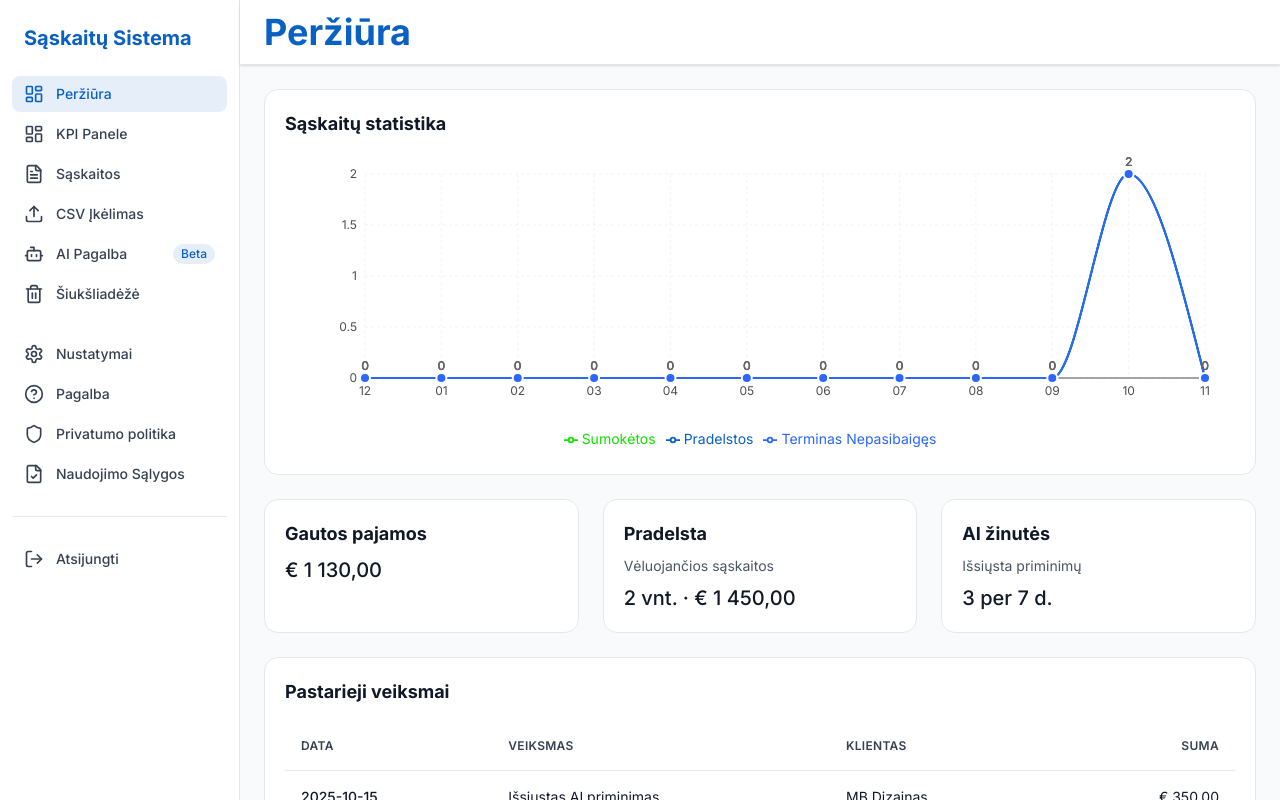
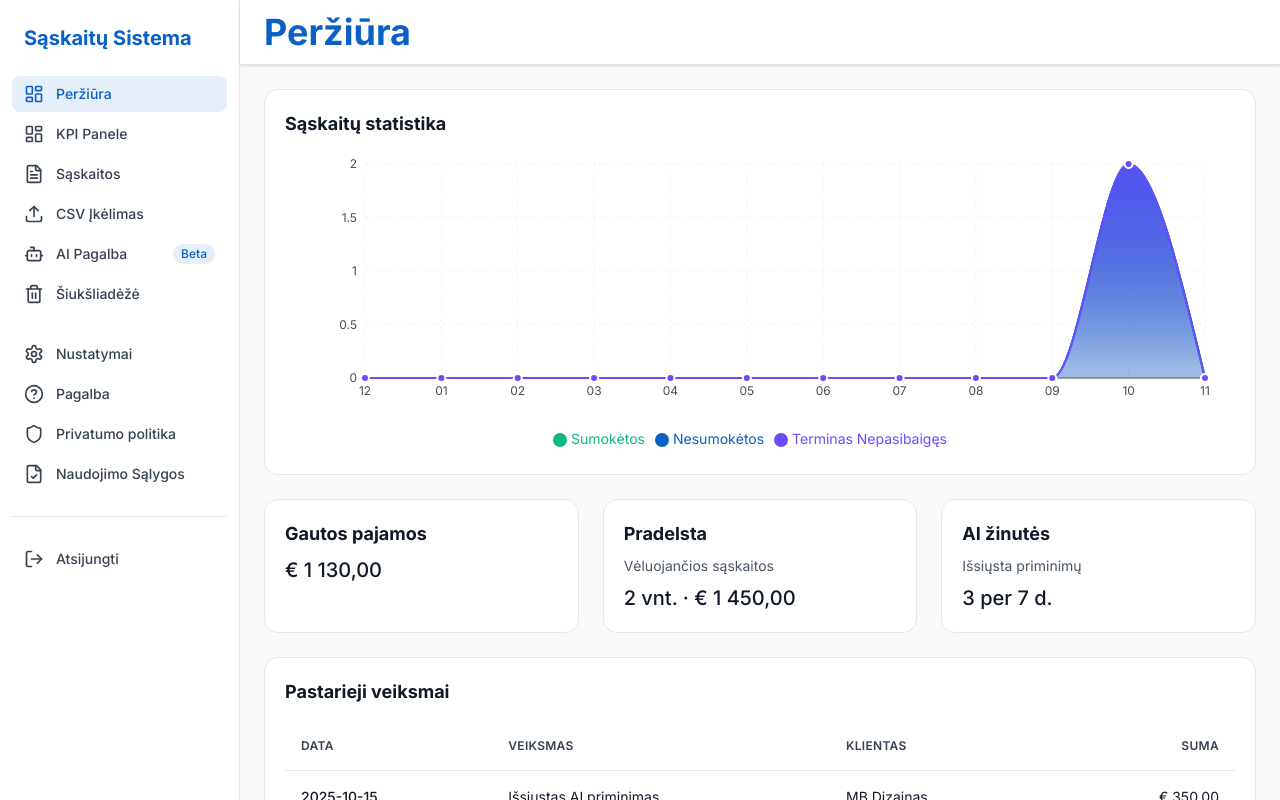
Before and after one commit to arunasjusas/figma, a React (Vite) app: page /login in a window 1280 px wide. Both pictures are taken after typing "name@example.com", "Sample123" into the empty fields and a click on the button "Prisijungti". Shown: the top 800 px of the page. Built offline with nearby package versions, Linux system fonts and the light colour scheme.

Commit message:
feat: convert statistics chart to area chart with colors matching design

```diff
--- /dev/null
+++ b/src/components/charts/AreaChart.tsx
@@ -0,0 +1,78 @@
+import { AreaChart as RechartsAreaChart, Area, XAxis, YAxis, CartesianGrid, Tooltip, Legend, ResponsiveContainer } from 'recharts';
+import { colors } from '@/lib/design-tokens';
+
+interface AreaChartProps {
+  data: Array<Record<string, string | number>>;
+  areas: Array<{
+    dataKey: string;
+    name: string;
+    strokeColor: string;
+    fillColor: string;
+    fillGradientId: string;
+  }>;
+  xAxisKey: string;
+  height?: number;
+}
+
+/**
+ * Area chart component using Recharts
+ * Configured to match design system specifications with filled areas
+ */
+export function AreaChart({ data, areas, xAxisKey, height = 400 }: AreaChartProps) {
+  return (
+    <ResponsiveContainer width="100%" height={height}>
+      <RechartsAreaChart
+        data={data}
+        margin={{ top: 10, right: 30, left: 20, bottom: 5 }}
+      >
+        <defs>
+          {areas.map((area) => (
+            <linearGradient key={area.fillGradientId} id={area.fillGradientId} x1="0" y1="0" x2="0" y2="1">
+              <stop offset="5%" stopColor={area.fillColor} stopOpacity={0.8} />
+              <stop offset="95%" stopColor={area.fillColor} stopOpacity={0.2} />
+            </linearGradient>
+          ))}
+        </defs>
+        <CartesianGrid strokeDasharray="3 3" stroke={colors.neutral.border} opacity={0.5} />
+        <XAxis
+          dataKey={xAxisKey}
+          stroke={colors.text.secondary}
+          style={{ fontSize: '12px' }}
+          tickLine={false}
+        />
+        <YAxis
+          stroke={colors.text.secondary}
+          style={{ fontSize: '12px' }}
+          tickLine={false}
+          axisLine={false}
+        />
+        <Tooltip
+          contentStyle={{
+            backgroundColor: colors.neutral.white,
+            border: `1px solid ${colors.neutral.border}`,
+            borderRadius: '8px',
+            fontSize: '14px',
+          }}
+        />
+        <Legend
+          wrapperStyle={{ fontSize: '14px', paddingTop: '20px' }}
+          iconType="circle"
+        />
+        {areas.map((area) => (
+          <Area
+            key={area.dataKey}
+            type="monotone"
+            dataKey={area.dataKey}
+            name={area.name}
+            stroke={area.strokeColor}
+            fill={`url(#${area.fillGradientId})`}
+            fillOpacity={1}
+            strokeWidth={2}
+            dot={{ r: 4, fill: area.strokeColor, strokeWidth: 2, stroke: '#fff' }}
+            activeDot={{ r: 6 }}
+          />
+        ))}
+      </RechartsAreaChart>
+    </ResponsiveContainer>
+  );
+}
--- a/src/features/dashboard/components/StatisticsChart.tsx
+++ b/src/features/dashboard/components/StatisticsChart.tsx
@@ -1,12 +1,12 @@
 import { useMemo } from 'react';
 import { Card, CardHeader, CardTitle, CardContent } from '@/components/ui/Card';
-import { LineChart } from '@/components/charts/LineChart';
-import { colors } from '@/lib/design-tokens';
+import { AreaChart } from '@/components/charts/AreaChart';
 import { useInvoiceStore } from '@/store/invoiceStore';
 
 /**
  * Statistics chart component for dashboard
  * Shows invoice statistics over 12 months with real data
+ * Uses area chart with colors matching the design
  */
 export function StatisticsChart() {
   const getActiveInvoices = useInvoiceStore((state) => state.getActiveInvoices);
@@ -47,21 +47,28 @@ export function StatisticsChart() {
     return months;
   }, [getActiveInvoices]);
 
-  const lines = [
+  // Colors matching the photo: green for paid, blue for unpaid, light blue/purple for pending
+  const areas = [
     {
       dataKey: 'paid',
       name: 'Sumokėtos',
-      color: colors.chart.green, // Green line
+      strokeColor: '#10B981', // Vibrant green
+      fillColor: '#10B981',
+      fillGradientId: 'colorPaid',
     },
     {
       dataKey: 'unpaid',
-      name: 'Pradelstos',
-      color: colors.primary.default, // Blue line
+      name: 'Nesumokėtos',
+      strokeColor: '#0A61C4', // Standard blue
+      fillColor: '#0A61C4',
+      fillGradientId: 'colorUnpaid',
     },
     {
       dataKey: 'pending',
       name: 'Terminas Nepasibaigęs',
-      color: colors.chart.blue, // Light blue line
+      strokeColor: '#664DFF', // Light blue with purplish tint
+      fillColor: '#664DFF',
+      fillGradientId: 'colorPending',
     },
   ];
 
@@ -71,9 +78,9 @@ export function StatisticsChart() {
         <CardTitle>Sąskaitų statistika</CardTitle>
       </CardHeader>
       <CardContent>
-        <LineChart
+        <AreaChart
           data={chartData}
-          lines={lines}
+          areas={areas}
           xAxisKey="month"
           height={300}
         />
```
